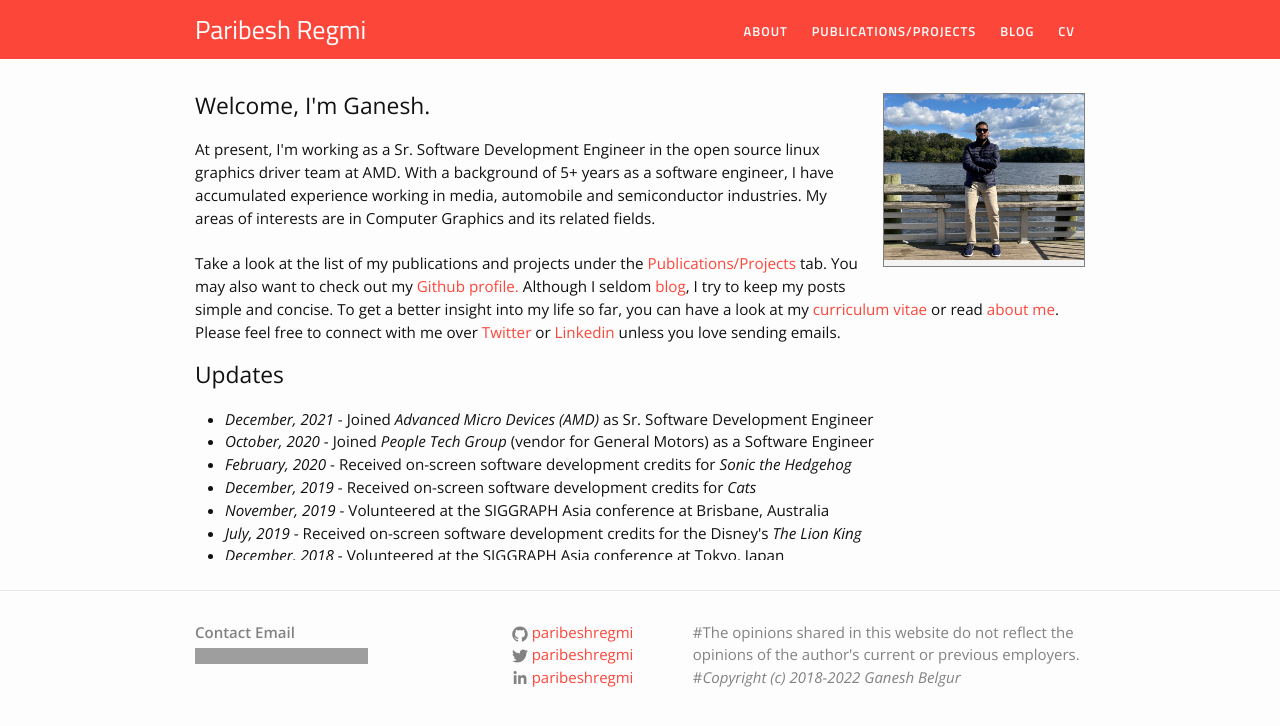
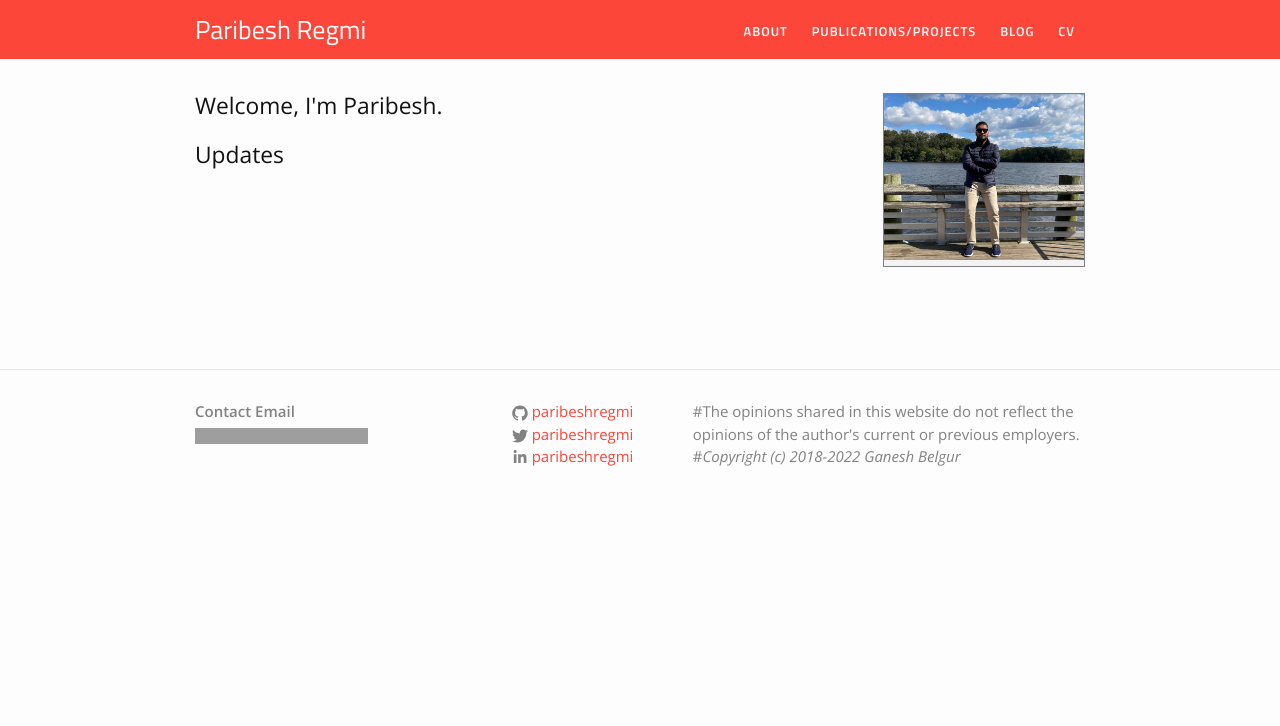
Before and after one commit to paribeshregmi/paribeshregmi.github.io, a Jekyll site: the page built from index.markdown, in a window 1280 px wide. Shown: the top 726 px of the page. Built offline with Jekyll 4.4.1, drawn with Linux system fonts in a browser that asks for light colours; grey boxes are pictures that could not be loaded.

Commit message:
Update index.markdown

```diff
--- a/index.markdown
+++ b/index.markdown
@@ -10,12 +10,12 @@ layout: default
     {% include image.html url="/assets/images/profile_home.jpg" width=200 height=400 align="right" %}
 
     <h2>
-        Welcome, I'm Ganesh.
+        Welcome, I'm Paribesh.
     </h2>
     <p>
-        At present, I'm working as a Sr. Software Development Engineer in the open source linux graphics driver team at AMD. With a background of 5+ years as a software engineer, I have accumulated experience working in media, automobile and semiconductor industries. My areas of interests are in Computer Graphics and its related fields.<br><br>
 
-        Take a look at the list of my publications and projects under the <a href="/publications-projects/">Publications/Projects</a> tab. You may also want to check out my <a href="https://github.com/ganeshbelgur">Github profile.</a> Although I seldom <a href="/blog">blog</a>, I try to keep my posts simple and concise. To get a better insight into my life so far, you can have a look at my <a href="/curriculum-vitae">curriculum vitae</a> or read <a href="/about">about me</a>. Please feel free to connect with me over <a href="https://twitter.com/{{ site.twitter_username }}">Twitter</a> or <a href="https://www.linkedin.com/in/{{ site.linkedin_username }}">Linkedin</a> unless you love sending emails.
+
+
     </p>
 
 </div>
@@ -23,16 +23,5 @@ layout: default
 <h2>Updates</h2>
 <div class="updates" style="height: 10em; overflow-y: scroll;">
     <ul>
-        <li><i>December, 2021</i> - Joined <i>Advanced Micro Devices (AMD)</i> as Sr. Software Development Engineer</li>
-        <li><i>October, 2020</i> - Joined <i>People Tech Group</i> (vendor for General Motors) as a Software Engineer</li>
-        <li><i>February, 2020</i> - Received on-screen software development credits for <i>Sonic the Hedgehog</i></li>
-        <li><i>December, 2019</i> - Received on-screen software development  credits for <i>Cats</i></li>
-        <li><i>November, 2019</i> - Volunteered at the SIGGRAPH Asia conference at Brisbane, Australia</li>
-        <li><i>July, 2019</i> - Received on-screen software development credits for the Disney's <i>The Lion King</i></li>
-        <li><i>December, 2018</i> - Volunteered at the SIGGRAPH Asia conference at Tokyo, Japan</li>
-        <li><i>August, 2018</i> - Received on-screen software development credits for <i>The Darkest Minds</i></li>
-        <li><i>July, 2018</i> - Published a research paper, <i>"Grammar Error Detection Tool for Medical Transcription Using Stop Words Parts-of-Speech Tags Ngram Based Model"</i> in the Springer journal</li>
-        <li><i>November, 2017</i> - Volunteered at the SIGGRAPH Asia conference at Bangkok, Thailand</li>
-        <li><i>February, 2017</i> - Joined an Academy award winning VFX service provider studio named <i>MPC Film</i></li>
     </ul>
 </div>
```
